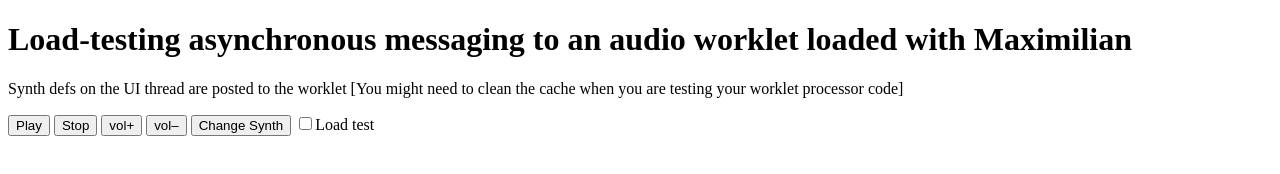
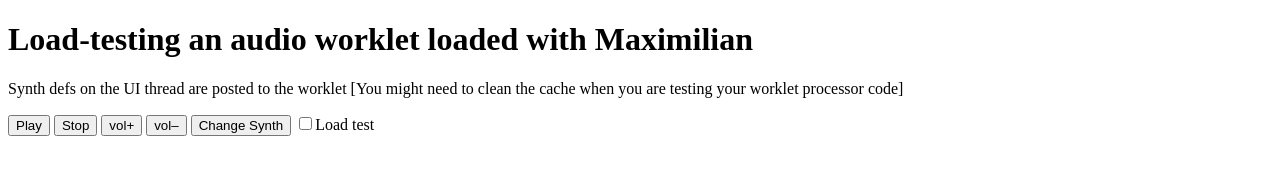
Before and after one commit to mimic-sussex/mimic-sussex.github.io, a plain HTML site: page index.html in a window 1280 px wide. Drawn offline with Linux system fonts and the light colour scheme.

Commit message:
changed title

```diff
--- a/index.html
+++ b/index.html
@@ -15,7 +15,7 @@
 
 <body>
 
-  <h1>Load-testing asynchronous messaging to an audio worklet loaded with Maximilian</h1>
+  <h1>Load-testing an audio worklet loaded with Maximilian</h1>
   <p id="funcs"></p>
   <p>
     Synth defs on the UI thread are posted to the worklet [You might need to clean the cache when you are testing your worklet processor code]
```
